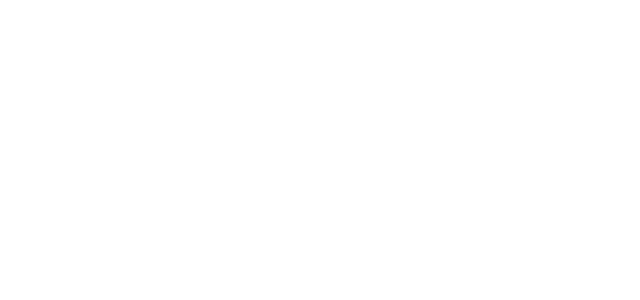
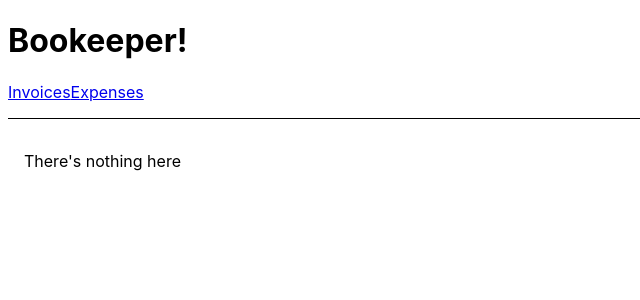
Before and after one commit to SungHyun627/react-router-tutorial, a React (Create React App) app: page /invoices/1995 in a window 1280 px wide. Before the commit this address had no page. Shown: the top 300 px of the page, without its empty margins (0-640 px from the left). Built offline with nearby package versions, Linux system fonts and the light colour scheme.

Commit message:
feat: add no match route

```diff
--- a/src/index.css
+++ b/src/index.css
@@ -15,7 +15,11 @@
   padding-bottom: 1rem;
 }
 
-.list {
+.invoice-list {
   display: block;
   margin: 1rem 0;
 }
+
+div > p {
+  padding: 1rem;
+}
--- a/src/index.js
+++ b/src/index.js
@@ -12,6 +12,7 @@
       <Route path="/" element={<App />}>
         <Route path="expenses" element={<Expenses />} />
         <Route path="invoices" element={<Invoices />} />
+        <Route path="*" element={<p>There's nothing here</p>} />
       </Route>
     </Routes>
   </BrowserRouter>,
```
